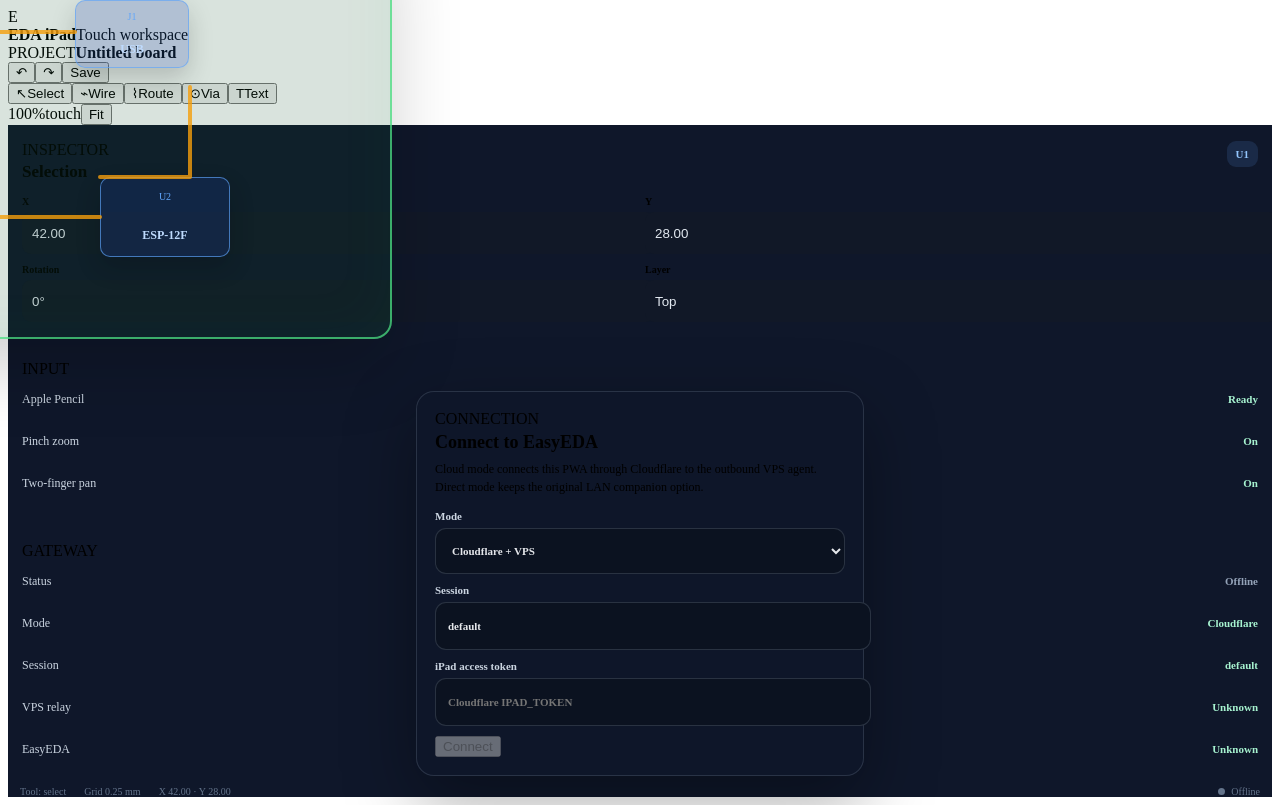
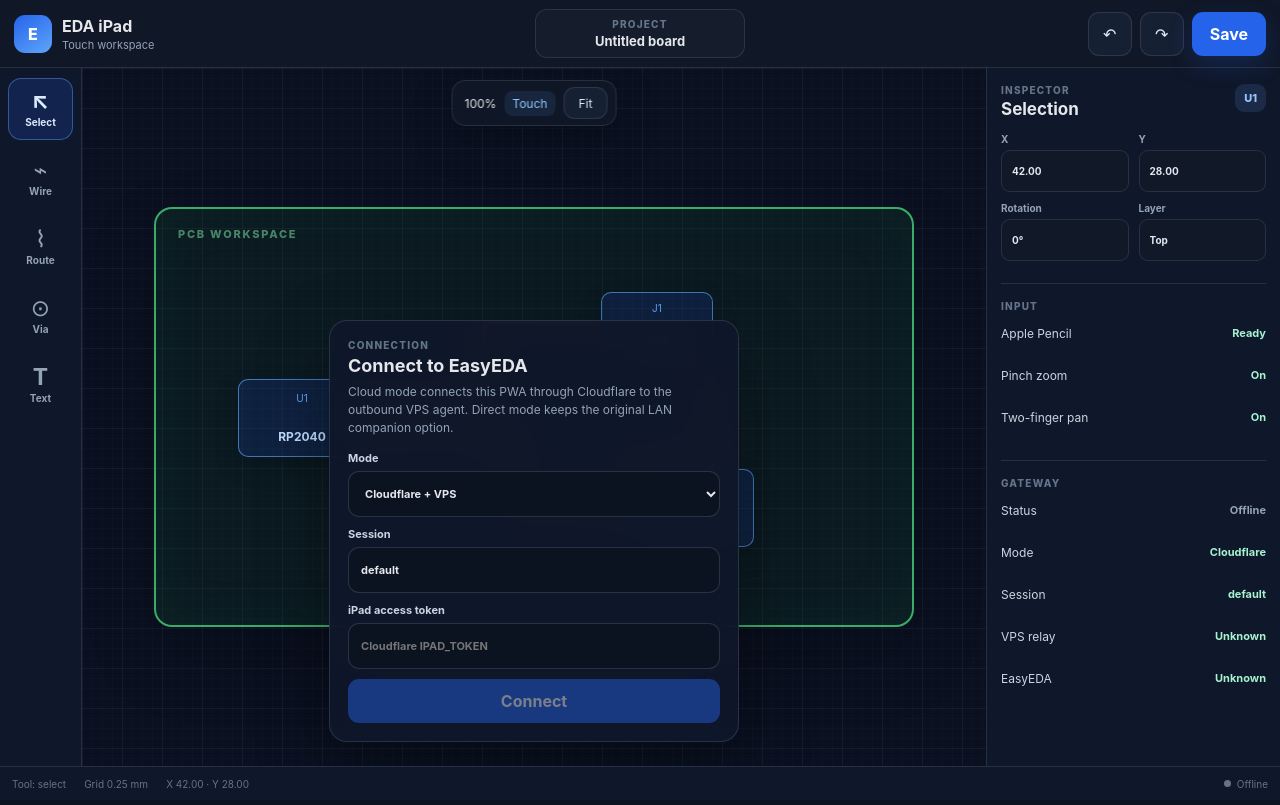
Before and after one commit to armtekcomputer-ops/easyeda-ipad, a React (Vite) app: page / in a window 1280 px wide. Built offline with nearby package versions, Linux system fonts and the light colour scheme.

Commit message:
fix: restore full stylesheet and add cloud controls

```diff
--- a/src/styles.css
+++ b/src/styles.css
@@ -1,3 +1,152 @@
+:root {
+  font-family: Inter, ui-sans-serif, -apple-system, BlinkMacSystemFont, "SF Pro Text", "Segoe UI", sans-serif;
+  color: #e5e7eb;
+  background: #0b1220;
+  font-synthesis: none;
+  text-rendering: optimizeLegibility;
+  -webkit-font-smoothing: antialiased;
+  --topbar-h: 68px;
+  --statusbar-h: 34px;
+  --rail-w: 82px;
+  --inspector-w: 294px;
+  --panel: #111827;
+  --panel-2: #162033;
+  --line: rgba(148, 163, 184, 0.18);
+  --muted: #94a3b8;
+  --accent: #60a5fa;
+  --accent-strong: #2563eb;
+}
+
+* { box-sizing: border-box; }
+
+html, body, #root { margin: 0; width: 100%; height: 100%; overflow: hidden; }
+
+body {
+  overscroll-behavior: none;
+  -webkit-user-select: none;
+  user-select: none;
+  -webkit-touch-callout: none;
+}
+
+button, input, select { font: inherit; }
+button { min-width: 44px; min-height: 44px; touch-action: manipulation; }
+input, select { -webkit-user-select: text; user-select: text; }
+
+.app-shell {
+  width: 100dvw;
+  height: 100dvh;
+  display: grid;
+  grid-template-rows: calc(var(--topbar-h) + env(safe-area-inset-top)) 1fr calc(var(--statusbar-h) + env(safe-area-inset-bottom));
+  background: #0b1220;
+}
+
+.topbar {
+  padding: env(safe-area-inset-top) max(14px, env(safe-area-inset-right)) 0 max(14px, env(safe-area-inset-left));
+  display: grid;
+  grid-template-columns: minmax(190px, 1fr) auto minmax(190px, 1fr);
+  align-items: center;
+  gap: 14px;
+  border-bottom: 1px solid var(--line);
+  background: rgba(17, 24, 39, 0.96);
+  backdrop-filter: blur(18px);
+  z-index: 10;
+}
+
+.brand-block { display: flex; align-items: center; gap: 10px; min-width: 0; }
+.brand-mark { width: 38px; height: 38px; display: grid; place-items: center; border-radius: 11px; background: linear-gradient(145deg, #2563eb, #60a5fa); color: white; font-weight: 800; }
+.brand-block strong, .brand-block span { display: block; }
+.brand-block span { color: var(--muted); font-size: 11px; margin-top: 2px; }
+
+.project-pill {
+  min-width: 210px;
+  padding: 8px 14px;
+  border: 1px solid var(--line);
+  border-radius: 12px;
+  background: rgba(255,255,255,0.025);
+  text-align: center;
+}
+
+.eyebrow { display: block; color: #64748b; font-size: 10px; font-weight: 800; letter-spacing: 0.12em; }
+.project-pill strong { display: block; font-size: 13px; margin-top: 3px; }
+.top-actions { display: flex; justify-content: flex-end; gap: 8px; }
+
+.icon-button, .secondary-button, .canvas-toolbar button {
+  border: 1px solid var(--line);
+  background: #162033;
+  color: #dbeafe;
+  border-radius: 11px;
+  padding: 0 13px;
+}
+
+.primary-button {
+  border: 0;
+  border-radius: 11px;
+  padding: 0 18px;
+  background: var(--accent-strong);
+  color: white;
+  font-weight: 750;
+  box-shadow: 0 8px 24px rgba(37, 99, 235, 0.22);
+}
+.primary-button:disabled { opacity: 0.45; box-shadow: none; }
+.wide { width: 100%; }
+
+.workspace {
+  min-height: 0;
+  display: grid;
+  grid-template-columns: var(--rail-w) minmax(0, 1fr) var(--inspector-w);
+}
+
+.tool-rail {
+  padding: 10px 8px 12px max(8px, env(safe-area-inset-left));
+  display: flex;
+  flex-direction: column;
+  gap: 7px;
+  border-right: 1px solid var(--line);
+  background: #0f172a;
+  overflow-y: auto;
+}
+
+.tool-button {
+  width: 100%;
+  min-height: 62px;
+  border: 1px solid transparent;
+  border-radius: 13px;
+  background: transparent;
+  color: #94a3b8;
+  display: grid;
+  place-items: center;
+  align-content: center;
+  gap: 3px;
+  font-size: 10px;
+  font-weight: 700;
+}
+.tool-button.active { color: #dbeafe; border-color: rgba(96, 165, 250, 0.42); background: rgba(37, 99, 235, 0.18); }
+.tool-glyph { font-size: 23px; line-height: 1; }
+
+.canvas-column { min-width: 0; min-height: 0; position: relative; background: #0b1220; }
+.canvas-toolbar {
+  position: absolute;
+  z-index: 6;
+  top: 12px;
+  left: 50%;
+  transform: translateX(-50%);
+  display: flex;
+  gap: 8px;
+  align-items: center;
+  padding: 6px 8px 6px 12px;
+  min-height: 46px;
+  border: 1px solid var(--line);
+  border-radius: 14px;
+  background: rgba(17, 24, 39, 0.88);
+  backdrop-filter: blur(14px);
+  box-shadow: 0 16px 45px rgba(0,0,0,0.22);
+  font-size: 12px;
+}
+.canvas-toolbar button { min-height: 32px; height: 32px; }
+.input-badge { padding: 5px 8px; border-radius: 8px; background: rgba(96,165,250,0.11); color: #93c5fd; text-transform: capitalize; }
+
+.eda-canvas {
+  width: 100%;
   height: 100%;
   position: relative;
   overflow: hidden;
@@ -68,9 +217,7 @@
   background: #0b1220;
   color: #e5e7eb;
   margin-bottom: 10px;
-  font: inherit;
 }
-.gateway-card select { appearance: auto; }
 .gateway-card input:focus,
 .gateway-card select:focus { border-color: #60a5fa; box-shadow: 0 0 0 3px rgba(96,165,250,0.12); }
 
```
